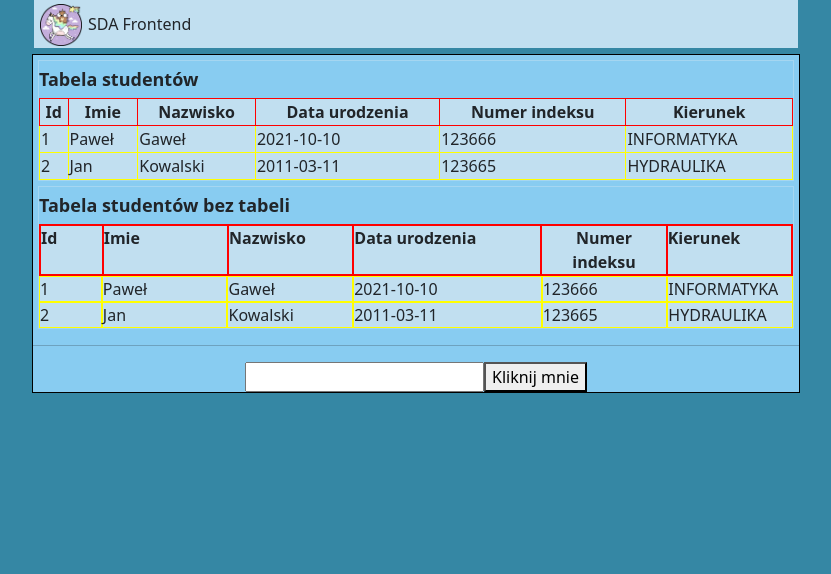
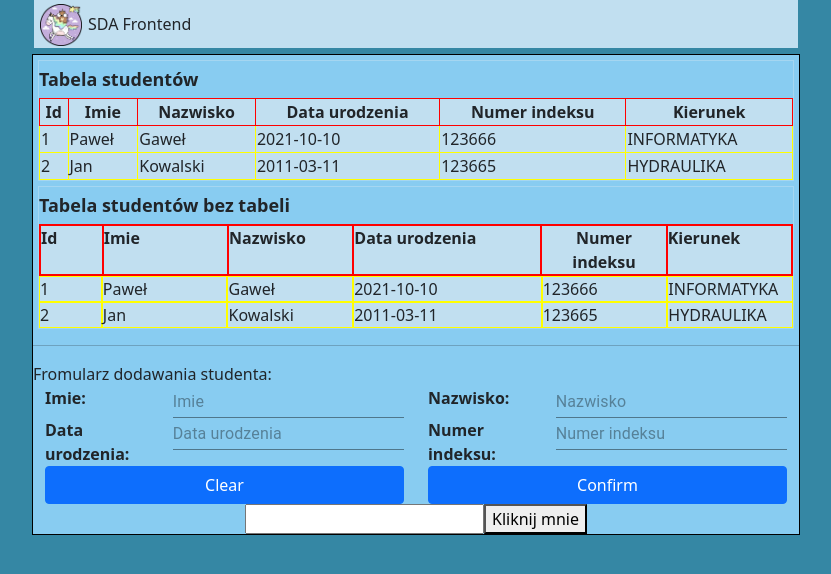
Before and after one commit to jng90/sda_frontend_demo, a React (Create React App) app: page / in a window 1280 px wide. Shown: the top 574 px of the page, without its empty margins (224-1055 px from the left). Built offline with nearby package versions, Linux system fonts and the light colour scheme.

Commit message:
StudentForm progress

```diff
--- a/package.json
+++ b/package.json
@@ -11,6 +11,7 @@
     "bootstrap": "^5.1.3",
     "react": "^17.0.2",
     "react-bootstrap": "^2.0.0",
+    "react-bootstrap-date-picker": "^5.1.0",
     "react-dom": "^17.0.2",
     "react-scripts": "4.0.3",
     "web-vitals": "^1.1.2"
--- /dev/null
+++ b/src/components/StudentForm.css
@@ -0,0 +1,14 @@
+
+.form-input-label{
+    text-align: left;
+    font-weight: bold;
+    width: 100%;
+}
+
+.form-input-field{
+    width: 100%;
+}
+
+.form-input-button{
+    width: 100%;
+}
--- a/src/components/StudentForm.js
+++ b/src/components/StudentForm.js
@@ -1,11 +1,56 @@
-import {Container} from "react-bootstrap";
+import './StudentForm.css'
+
+import {Button, Col, Container, Row} from "react-bootstrap";
+import {Input} from "@material-ui/core";
 
 const StudentForm = () => {
 
     return (
         <div>
             <Container>
-
+                <Row>
+                    Fromularz dodawania studenta:
+                </Row>
+                <Row>
+                    <Container>
+                        <Row>
+                            <Col md={2}>
+                                <label className={'form-input-label'}>Imie:</label>
+                            </Col>
+                            <Col md={4}>
+                                <Input placeholder={'Imie'} className={'form-input-field'}></Input>
+                            </Col>
+                            <Col md={2}>
+                                <label className={'form-input-label'}>Nazwisko:</label>
+                            </Col>
+                            <Col md={4}>
+                                <Input placeholder={'Nazwisko'} className={'form-input-field'}></Input>
+                            </Col>
+                        </Row>
+                        <Row>
+                            <Col md={2}>
+                                <label className={'form-input-label'}>Data urodzenia:</label>
+                            </Col>
+                            <Col md={4}>
+                                <Input placeholder={'Data urodzenia'} className={'form-input-field'}></Input>
+                            </Col>
+                            <Col md={2}>
+                                <label className={'form-input-label'}>Numer indeksu:</label>
+                            </Col>
+                            <Col md={4}>
+                                <Input placeholder={'Numer indeksu'} className={'form-input-field'}></Input>
+                            </Col>
+                        </Row>
+                        <Row>
+                            <Col md={6}>
+                                <Button className={"form-input-button"}>Clear</Button>
+                            </Col>
+                            <Col md={6}>
+                                <Button className={"form-input-button"}>Confirm</Button>
+                            </Col>
+                        </Row>
+                    </Container>
+                </Row>
             </Container>
         </div>
     )
```
Also changed, not shown: 1 other file (tests, documents, lock files or other folders).
